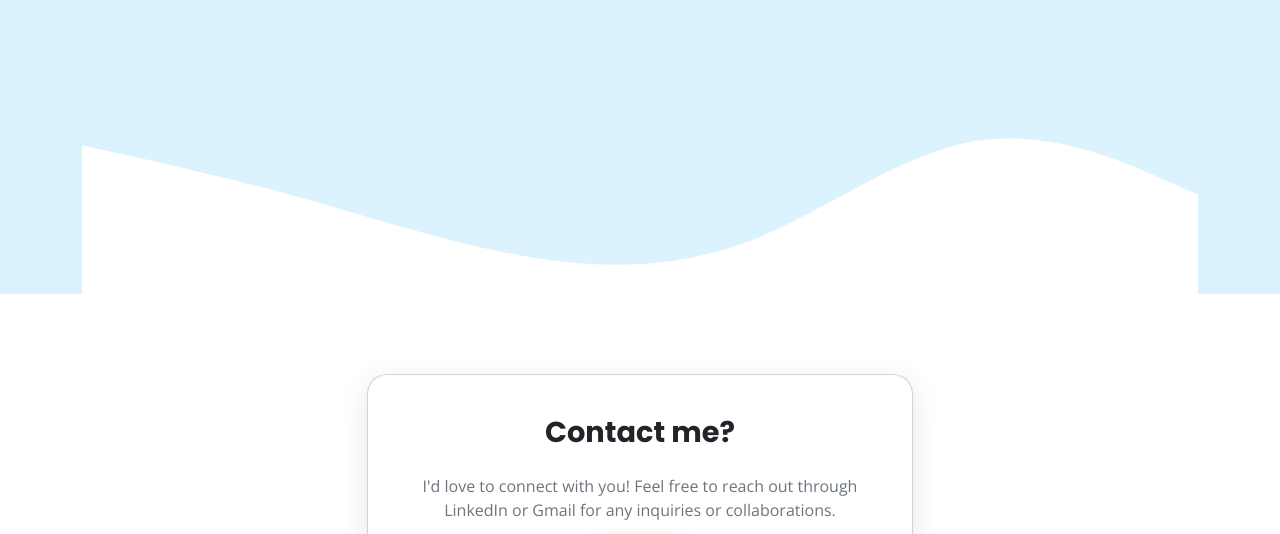
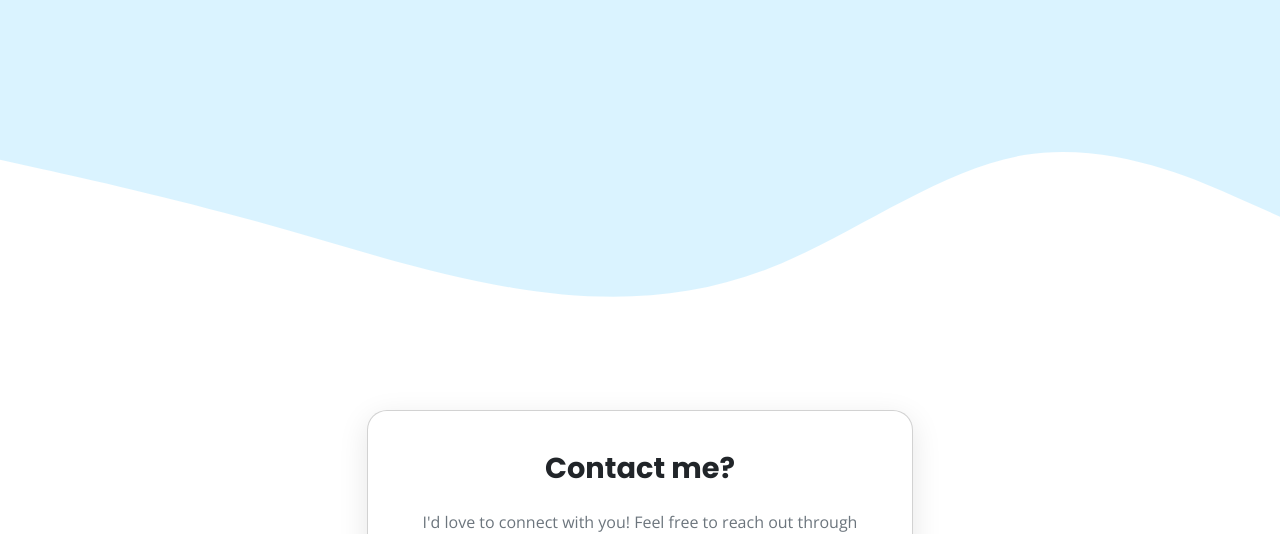
Before and after one commit to Fauzan-A25/Web_Portofolio_Using_BOOTSTRAP_V5, a plain HTML site: page index.html in a window 1280 px wide. Shown: the part 2791-3325 px from the top of the page. Drawn offline with nearby package versions, Linux system fonts and the light colour scheme.

Commit message:
revisi html

```diff
--- a/index.html
+++ b/index.html
@@ -276,17 +276,17 @@
             </div>
           </div>
         </a>
+    </section>
+    <!-- End Project -->
 
     <!-- SVG Wave -->
-      <svg xmlns="http://www.w3.org/2000/svg" viewBox="0 0 1440 320">
+    <svg xmlns="http://www.w3.org/2000/svg" viewBox="0 0 1440 320" style="display: block; width: 100vw; height: auto; margin: 0; padding: 0;">
       <path
         fill="#fff"
         fill-opacity="1"
         d="M0,128L48,138.7C96,149,192,171,288,197.3C384,224,480,256,576,272C672,288,768,288,864,250.7C960,213,1056,139,1152,122.7C1248,107,1344,149,1392,170.7L1440,192L1440,320L1392,320C1344,320,1248,320,1152,320C1056,320,960,320,864,320C768,320,672,320,576,320C480,320,384,320,288,320C192,320,96,320,48,320L0,320Z"
       ></path>
     </svg>
-    </section>
-    <!-- End Project -->
 
 
     <!-- Contact -->
```
Lines whose indentation alone changed are shown as unchanged.
